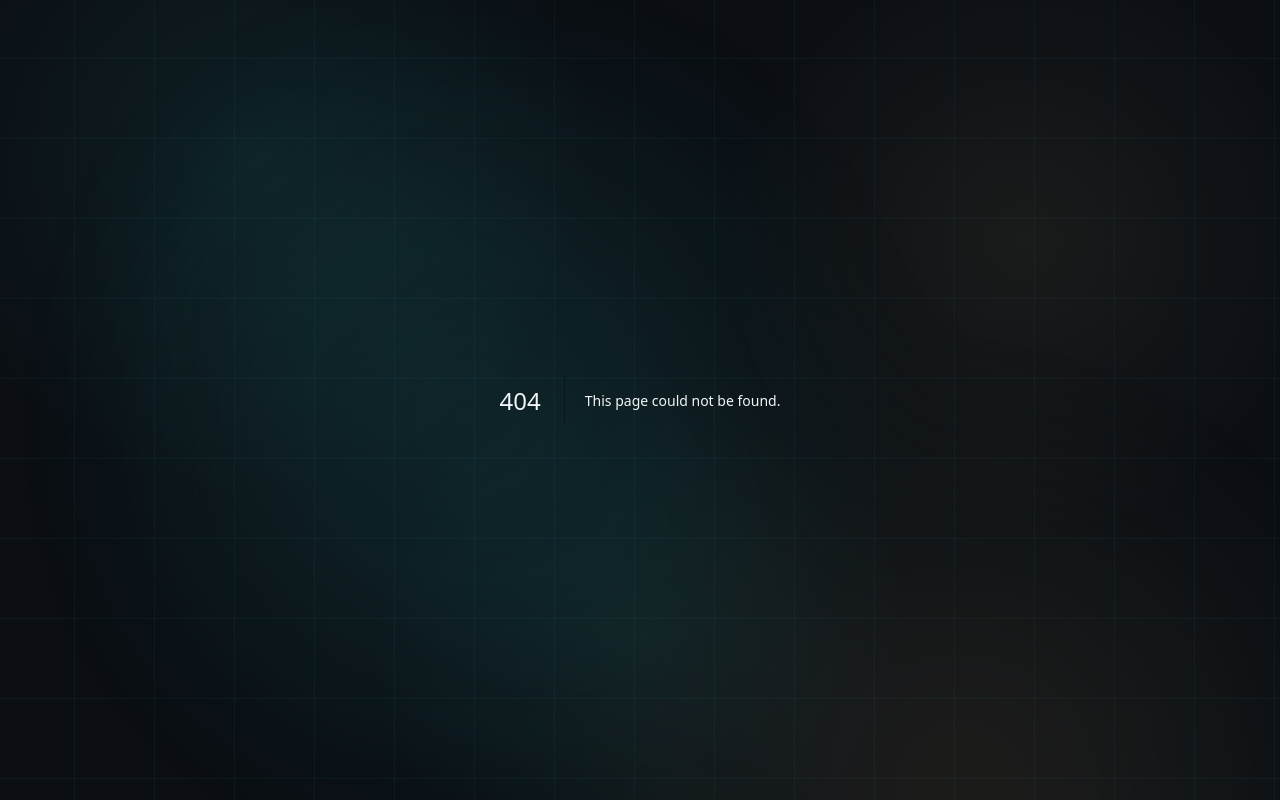
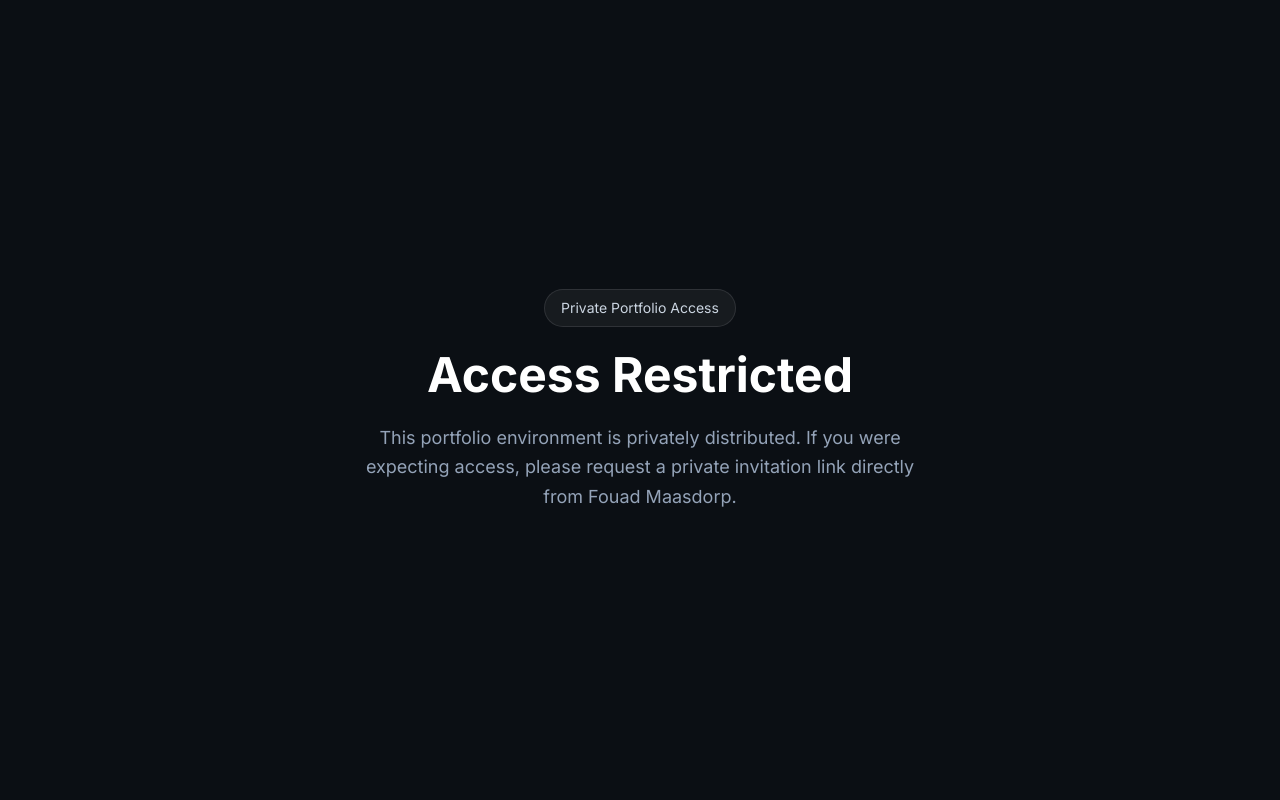
Before and after one commit to fmaasdorp08/fouads-portfolio, a Next.js app: page /access-required in a window 1280 px wide. Before the commit this address had no page. Built offline with nearby package versions, Linux system fonts and the light colour scheme.

Commit message:
Add restricted access page

```diff
--- /dev/null
+++ b/app/access-required/page.tsx
@@ -0,0 +1,20 @@
+export default function AccessRequiredPage() {
+  return (
+    <main className="min-h-screen bg-[#0B0F14] flex items-center justify-center px-6">
+      <div className="max-w-xl text-center">
+        <div className="inline-flex items-center rounded-full border border-white/10 bg-white/5 px-4 py-2 text-sm text-slate-300 mb-6">
+          Private Portfolio Access
+        </div>
+
+        <h1 className="text-4xl md:text-5xl font-bold text-white mb-6">
+          Access Restricted
+        </h1>
+
+        <p className="text-slate-400 text-lg leading-relaxed">
+          This portfolio environment is privately distributed.
+          If you were expecting access, please request a private invitation link directly from Fouad Maasdorp.
+        </p>
+      </div>
+    </main>
+  )
+}
```
